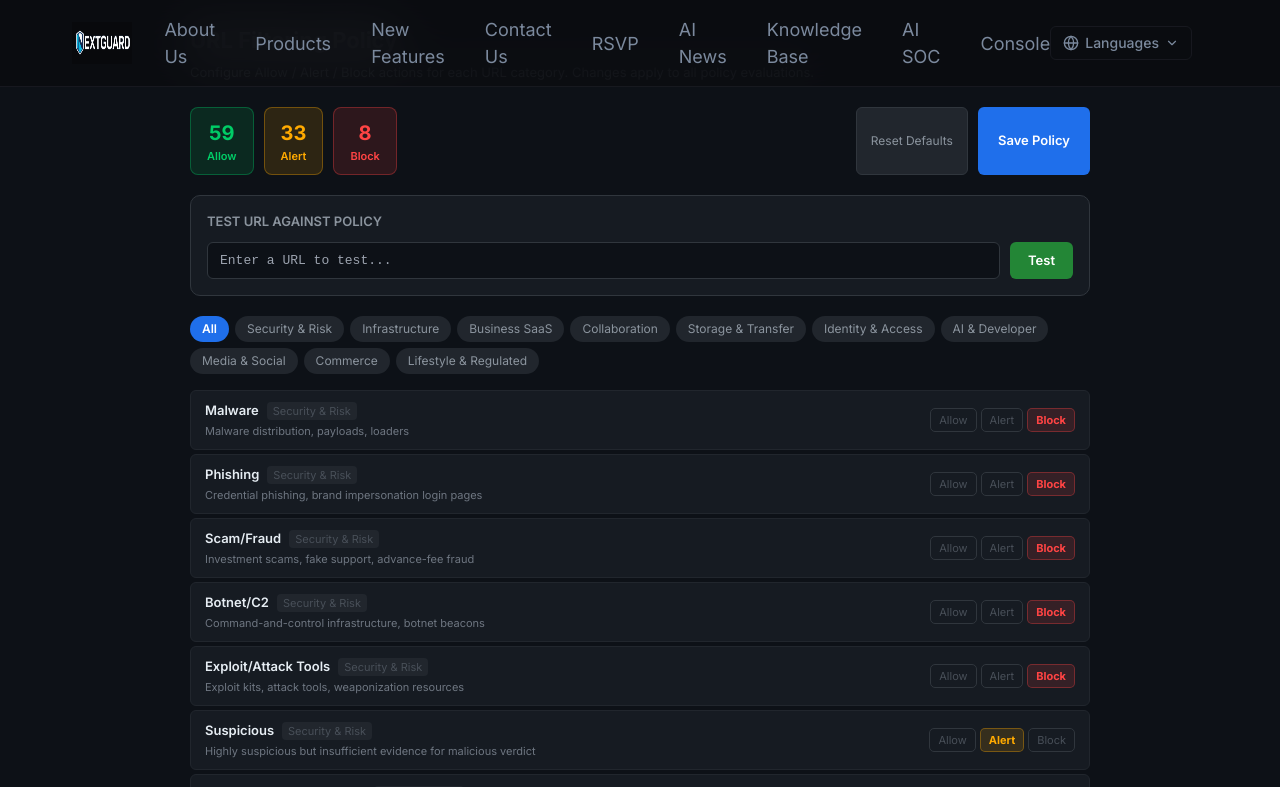
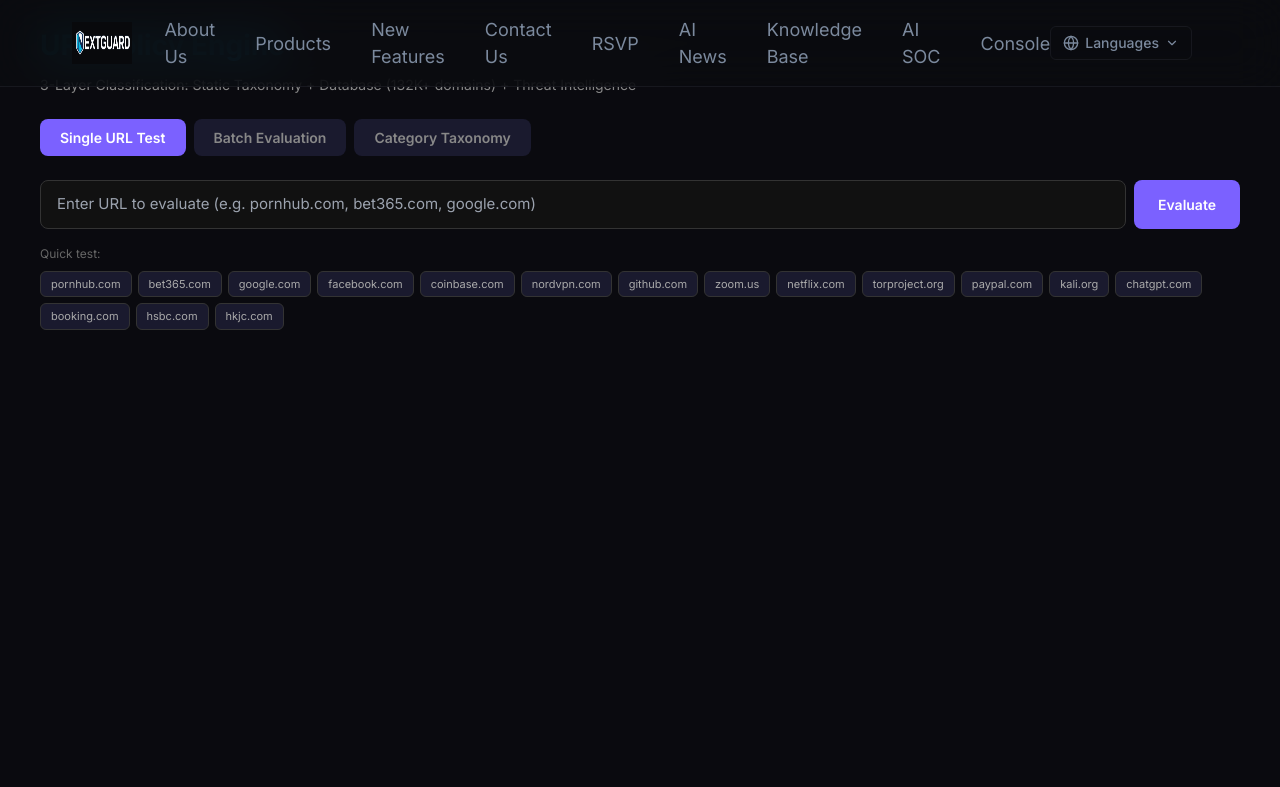
Before and after one commit to NextGuard-hk/nextguard-website, a Next.js app: page /dashboard/url-policy in a window 1280 px wide. Shown: the top 787 px of the page. Built offline with nearby package versions, Linux system fonts and the light colour scheme.

Commit message:
feat: enhanced URL Policy dashboard with 3-layer eval, batch mode, taxonomy view

```diff
--- a/app/dashboard/url-policy/page.tsx
+++ b/app/dashboard/url-policy/page.tsx
@@ -1,197 +1,228 @@
 'use client';
-import React, { useState, useEffect } from 'react';
+import React, { useState } from 'react';
 import { URL_TAXONOMY } from '@/lib/url-categories';
 
-type PolicyAction = 'Allow' | 'Alert' | 'Block';
-interface CategoryPolicy { catId: number; action: PolicyAction; }
+type PolicyAction = 'Allow' | 'Alert' | 'Warn' | 'Block' | 'Isolate';
 
-const ACTION_COLORS: Record<PolicyAction, string> = {
-  Allow: '#00cc66',
-  Alert: '#ffaa00',
-  Block: '#ff4444',
+const ACTION_COLORS: Record<string, string> = {
+  Allow: '#00cc66', Alert: '#ffaa00', Warn: '#ffaa00', Block: '#ff4444', Isolate: '#aa44ff',
+};
+const ACTION_BG: Record<string, string> = {
+  Allow: '#00cc6622', Alert: '#ffaa0022', Warn: '#ffaa0022', Block: '#ff444422', Isolate: '#aa44ff22',
 };
 
-const ACTION_BG: Record<PolicyAction, string> = {
-  Allow: '#00cc6622',
-  Alert: '#ffaa0022',
-  Block: '#ff444422',
-};
+const GROUPS = [...new Set(Object.values(URL_TAXONOMY).map((c: any) => c.group))];
 
-const GROUPS = [...new Set(Object.values(URL_TAXONOMY).map(c => c.group))];
+interface EvalResult {
+  url: string; domain: string; action: string; confidence: number;
+  categorySource: string; categories: string[]; primaryCategory: string;
+  group: string | null; defaultAction: string | null;
+  threatIntel: { isMalicious: boolean; riskLevel: string; threatType: string | null };
+  dbCategoryMatch: string | null; evalMs: number; timestamp: string;
+}
 
-const DEFAULT_POLICIES: Record<number, PolicyAction> = {};
-Object.entries(URL_TAXONOMY).forEach(([id, c]) => {
-  DEFAULT_POLICIES[Number(id)] = c.defaultAction as PolicyAction;
-});
+export default function URLPolicyPage() {
+  const [testUrl, setTestUrl] = useState('');
+  const [evalResult, setEvalResult] = useState<EvalResult | null>(null);
+  const [loading, setLoading] = useState(false);
+  const [batchUrls, setBatchUrls] = useState('');
+  const [batchResults, setBatchResults] = useState<EvalResult[]>([]);
+  const [activeTab, setActiveTab] = useState<'test' | 'batch' | 'taxonomy'>('test');
 
-export default function UrlPolicyPage() {
-  const [policies, setPolicies] = useState<Record<number, PolicyAction>>(DEFAULT_POLICIES);
-  const [selectedGroup, setSelectedGroup] = useState<string>('All');
-  const [saved, setSaved] = useState(false);
-  const [testUrl, setTestUrl] = useState('');
-  const [testResult, setTestResult] = useState<{ categories: string[]; action: PolicyAction; verdict: string; score: number } | null>(null);
-  const [testing, setTesting] = useState(false);
+  async function testPolicy() {
+    if (!testUrl.trim()) return;
+    setLoading(true);
+    try {
+      const res = await fetch(`/api/v1/url-policy/evaluate?url=${encodeURIComponent(testUrl.trim())}`);
+      const data = await res.json();
+      setEvalResult(data);
+    } catch (e) { console.error(e); }
+    setLoading(false);
+  }
 
-  const setAction = (catId: number, action: PolicyAction) => {
-    setPolicies(prev => ({ ...prev, [catId]: action }));
-    setSaved(false);
-  };
-
-  const setGroupAction = (group: string, action: PolicyAction) => {
-    const updates: Record<number, PolicyAction> = {};
-    Object.entries(URL_TAXONOMY).forEach(([id, c]) => {
-      if (c.group === group) updates[Number(id)] = action;
-    });
-    setPolicies(prev => ({ ...prev, ...updates }));
-    setSaved(false);
-  };
-
-  const resetDefaults = () => {
-    setPolicies({ ...DEFAULT_POLICIES });
-    setSaved(false);
-  };
-
-  const savePolicy = () => {
+  async function testBatch() {
+    const urls = batchUrls.split('\n').map(u => u.trim()).filter(Boolean);
+    if (!urls.length) return;
+    setLoading(true);
     try {
-      localStorage.setItem('ng_url_policies', JSON.stringify(policies));
-      setSaved(true);
-      setTimeout(() => setSaved(false), 3000);
-    } catch {}
-  };
-
-  useEffect(() => {
-    try {
-      const stored = localStorage.getItem('ng_url_policies');
-      if (stored) setPolicies(JSON.parse(stored));
-    } catch {}
-  }, []);
-
-  const testUrlPolicy = async () => {
-    if (!testUrl.trim()) return;
-    setTesting(true);
-    setTestResult(null);
-    try {
-      const res = await fetch(`/api/v1/url-policy/evaluate?url=${encodeURIComponent(testUrl)}`);
-      if (res.ok) {
-        const data = await res.json();
-        const cats: string[] = data.categories || [];
-        const actionPriority: Record<string, number> = { Block: 3, Alert: 2, Allow: 1 };
-        const highestAction = cats.reduce((best: PolicyAction, cat: string) => {
-          const catEntry = Object.entries(URL_TAXONOMY).find(([,c]) => c.name.toLowerCase() === cat.toLowerCase() || c.slug.toLowerCase() === cat.toLowerCase());
-          const catId = catEntry ? Number(catEntry[0]) : -1;
-          const action = catId > 0 ? (policies[catId] || 'Allow') : 'Allow';
-          return (actionPriority[action] || 0) > (actionPriority[best] || 0) ? action as PolicyAction : best;
-        }, 'Allow' as PolicyAction);
-        setTestResult({ categories: cats, action: highestAction, verdict: data.verdict || 'unknown', score: data.threat_score ?? 0 });
-      }
-    } catch {}
-    setTesting(false);
-  };
-
-  const filteredCategories = Object.entries(URL_TAXONOMY).filter(([, c]) =>
-    selectedGroup === 'All' || c.group === selectedGroup
-  );
-
-  const counts = { Allow: 0, Alert: 0, Block: 0 };
-  Object.values(policies).forEach(a => { counts[a] = (counts[a] || 0) + 1; });
+      const res = await fetch('/api/v1/url-policy/evaluate', {
+        method: 'POST', headers: { 'Content-Type': 'application/json' },
+        body: JSON.stringify({ urls }),
+      });
+      const data = await res.json();
+      setBatchResults(data.results || []);
+    } catch (e) { console.error(e); }
+    setLoading(false);
+  }
 
   return (
-    <div style={{ minHeight: '100vh', background: '#0d1117', color: '#e6edf3', padding: '24px 16px' }}>
-      <div style={{ maxWidth: '900px', margin: '0 auto' }}>
+    <div style={{minHeight:'100vh',background:'#0a0a0f',color:'#e0e0e0',padding:'24px'}}>
+      <div style={{maxWidth:1200,margin:'0 auto'}}>
+        <h1 style={{fontSize:28,fontWeight:700,marginBottom:8,background:'linear-gradient(90deg,#00d4ff,#7b61ff)',WebkitBackgroundClip:'text',WebkitTextFillColor:'transparent'}}>
+          URL Policy Engine
+        </h1>
+        <p style={{color:'#888',marginBottom:24,fontSize:14}}>3-Layer Classification: Static Taxonomy + Database (132K+ domains) + Threat Intelligence</p>
 
-        <div style={{ marginBottom: '24px' }}>
-          <h1 style={{ fontSize: '22px', fontWeight: 700, marginBottom: '6px' }}>URL Filtering Policy</h1>
-          <p style={{ color: '#8b949e', fontSize: '13px' }}>Configure Allow / Alert / Block actions for each URL category. Changes apply to all policy evaluations.</p>
+        {/* Tabs */}
+        <div style={{display:'flex',gap:8,marginBottom:24}}>
+          {(['test','batch','taxonomy'] as const).map(tab => (
+            <button key={tab} onClick={() => setActiveTab(tab)}
+              style={{padding:'8px 20px',borderRadius:8,border:'none',cursor:'pointer',fontSize:14,fontWeight:600,
+                background: activeTab === tab ? '#7b61ff' : '#1a1a2e',
+                color: activeTab === tab ? '#fff' : '#888',
+              }}>
+              {tab === 'test' ? 'Single URL Test' : tab === 'batch' ? 'Batch Evaluation' : 'Category Taxonomy'}
+            </button>
+          ))}
         </div>
 
-        {/* Summary badges */}
-        <div style={{ display: 'flex', gap: '10px', marginBottom: '20px', flexWrap: 'wrap' }}>
-          {(['Allow', 'Alert', 'Block'] as PolicyAction[]).map(a => (
-            <div key={a} style={{ background: ACTION_BG[a], border: `1px solid ${ACTION_COLORS[a]}55`, borderRadius: '8px', padding: '10px 16px', textAlign: 'center' }}>
-              <div style={{ color: ACTION_COLORS[a], fontSize: '20px', fontWeight: 700 }}>{counts[a]}</div>
-              <div style={{ color: ACTION_COLORS[a], fontSize: '11px', fontWeight: 600 }}>{a}</div>
+        {/* Single URL Test */}
+        {activeTab === 'test' && (
+          <div>
+            <div style={{display:'flex',gap:8,marginBottom:16}}>
+              <input value={testUrl} onChange={e => setTestUrl(e.target.value)}
+                onKeyDown={e => e.key === 'Enter' && testPolicy()}
+                placeholder="Enter URL to evaluate (e.g. pornhub.com, bet365.com, google.com)"
+                style={{flex:1,padding:'12px 16px',borderRadius:8,border:'1px solid #333',background:'#111',color:'#fff',fontSize:15}} />
+              <button onClick={testPolicy} disabled={loading}
+                style={{padding:'12px 24px',borderRadius:8,border:'none',background:'#7b61ff',color:'#fff',fontWeight:600,cursor:'pointer',fontSize:14}}>
+                {loading ? 'Evaluating...' : 'Evaluate'}
+              </button>
             </div>
-          ))}
-          <div style={{ flex: 1 }} />
-          <button onClick={resetDefaults} style={{ background: '#21262d', color: '#8b949e', border: '1px solid #30363d', borderRadius: '6px', padding: '8px 14px', cursor: 'pointer', fontSize: '12px' }}>Reset Defaults</button>
-          <button onClick={savePolicy} style={{ background: saved ? '#238636' : '#1f6feb', color: '#fff', border: 'none', borderRadius: '6px', padding: '8px 20px', cursor: 'pointer', fontWeight: 600, fontSize: '13px' }}>
-            {saved ? '✓ Saved' : 'Save Policy'}
-          </button>
-        </div>
 
-        {/* URL Test */}
-        <div style={{ background: '#161b22', border: '1px solid #30363d', borderRadius: '10px', padding: '16px', marginBottom: '20px' }}>
-          <div style={{ fontSize: '13px', fontWeight: 600, color: '#8b949e', marginBottom: '10px' }}>TEST URL AGAINST POLICY</div>
-          <div style={{ display: 'flex', gap: '10px', flexWrap: 'wrap' }}>
-            <input
-              value={testUrl}
-              onChange={e => setTestUrl(e.target.value)}
-              onKeyDown={e => e.key === 'Enter' && testUrlPolicy()}
-              placeholder="Enter a URL to test..."
-              style={{ flex: 1, minWidth: '200px', background: '#0d1117', border: '1px solid #30363d', borderRadius: '6px', color: '#e0e0e0', padding: '8px 12px', fontSize: '13px', fontFamily: 'monospace' }}
-            />
-            <button onClick={testUrlPolicy} disabled={testing} style={{ background: testing ? '#21262d' : '#238636', color: '#fff', border: 'none', borderRadius: '6px', padding: '8px 18px', cursor: testing ? 'not-allowed' : 'pointer', fontWeight: 600, fontSize: '13px' }}>
-              {testing ? 'Testing...' : 'Test'}
-            </button>
-          </div>
-          {testResult && (
-            <div style={{ marginTop: '12px', display: 'flex', gap: '10px', alignItems: 'center', flexWrap: 'wrap' }}>
-              <span style={{ background: ACTION_BG[testResult.action], border: `1px solid ${ACTION_COLORS[testResult.action]}`, color: ACTION_COLORS[testResult.action], padding: '3px 14px', borderRadius: '20px', fontWeight: 700, fontSize: '13px' }}>
-                {testResult.action}
-              </span>
-              <span style={{ color: '#8b949e', fontSize: '12px' }}>{testResult.verdict} | Score: {testResult.score}</span>
-              <div style={{ display: 'flex', gap: '5px', flexWrap: 'wrap' }}>
-                {testResult.categories.map((c, i) => (
-                  <span key={i} style={{ background: '#21262d', color: '#8b949e', padding: '2px 8px', borderRadius: '10px', fontSize: '11px' }}>{c}</span>
+            {evalResult && (
+              <div style={{background:'#111',borderRadius:12,border:'1px solid #222',overflow:'hidden'}}>
+                {/* Header */}
+                <div style={{padding:'16px 20px',display:'flex',alignItems:'center',justifyContent:'space-between',
+                  borderBottom:'1px solid #222',background:ACTION_BG[evalResult.action] || '#111'}}>
+                  <div>
+                    <span style={{fontSize:18,fontWeight:700}}>{evalResult.domain}</span>
+                    <span style={{marginLeft:12,padding:'4px 12px',borderRadius:20,fontSize:13,fontWeight:600,
+                      background:ACTION_BG[evalResult.action],color:ACTION_COLORS[evalResult.action],
+                      border:`1px solid ${ACTION_COLORS[evalResult.action]}44`}}>
+                      {evalResult.action}
+                    </span>
+                  </div>
+                  <span style={{fontSize:12,color:'#666'}}>{evalResult.evalMs}ms</span>
+                </div>
+                {/* Details grid */}
+                <div style={{padding:20,display:'grid',gridTemplateColumns:'1fr 1fr',gap:16}}>
+                  <DetailCard label="Primary Category" value={evalResult.primaryCategory} />
+                  <DetailCard label="Confidence" value={`${evalResult.confidence}%`} />
+                  <DetailCard label="Category Source" value={evalResult.categorySource} />
+                  <DetailCard label="Group" value={evalResult.group || 'N/A'} />
+                  <DetailCard label="All Categories" value={evalResult.categories.join(', ')} />
+                  <DetailCard label="DB Match" value={evalResult.dbCategoryMatch || 'None'} />
+                  <DetailCard label="Threat Intel" value={
+                    evalResult.threatIntel.isMalicious ? `MALICIOUS (${evalResult.threatIntel.riskLevel})` : 'Clean'
+                  } highlight={evalResult.threatIntel.isMalicious} />
+                  <DetailCard label="Default Action" value={evalResult.defaultAction || 'N/A'} />
+                </div>
+              </div>
+            )}
+
+            {/* Quick test buttons */}
+            <div style={{marginTop:16}}>
+              <p style={{color:'#666',fontSize:12,marginBottom:8}}>Quick test:</p>
+              <div style={{display:'flex',flexWrap:'wrap',gap:6}}>
+                {['pornhub.com','bet365.com','google.com','facebook.com','coinbase.com','nordvpn.com',
+                  'github.com','zoom.us','netflix.com','torproject.org','paypal.com','kali.org',
+                  'chatgpt.com','booking.com','hsbc.com','hkjc.com'].map(url => (
+                  <button key={url} onClick={() => { setTestUrl(url); setTimeout(() => {
+                    fetch(`/api/v1/url-policy/evaluate?url=${url}`).then(r => r.json()).then(setEvalResult);
+                  }, 0); }}
+                    style={{padding:'4px 10px',borderRadius:6,border:'1px solid #333',background:'#1a1a2e',
+                      color:'#aaa',fontSize:11,cursor:'pointer'}}>
+                    {url}
+                  </button>
                 ))}
               </div>
             </div>
-          )}
-        </div>
+          </div>
+        )}
 
-        {/* Group filter */}
-        <div style={{ display: 'flex', gap: '6px', marginBottom: '16px', flexWrap: 'wrap' }}>
-          {['All', ...GROUPS].map(g => (
-            <button key={g} onClick={() => setSelectedGroup(g)} style={{ background: selectedGroup === g ? '#1f6feb' : '#21262d', color: selectedGroup === g ? '#fff' : '#8b949e', border: 'none', borderRadius: '20px', padding: '4px 12px', cursor: 'pointer', fontSize: '12px', fontWeight: selectedGroup === g ? 600 : 400 }}>{g}</button>
-          ))}
-        </div>
+        {/* Batch Evaluation */}
+        {activeTab === 'batch' && (
+          <div>
+            <textarea value={batchUrls} onChange={e => setBatchUrls(e.target.value)}
+              placeholder="Enter URLs (one per line, max 50)\npornhub.com\ngoogle.com\nbet365.com"
+              style={{width:'100%',minHeight:120,padding:12,borderRadius:8,border:'1px solid #333',
+                background:'#111',color:'#fff',fontSize:14,fontFamily:'monospace',resize:'vertical'}} />
+            <button onClick={testBatch} disabled={loading}
+              style={{marginTop:8,padding:'10px 24px',borderRadius:8,border:'none',background:'#7b61ff',
+                color:'#fff',fontWeight:600,cursor:'pointer'}}>
+              {loading ? 'Processing...' : 'Batch Evaluate'}
+            </button>
+            {batchResults.length > 0 && (
+              <div style={{marginTop:16,overflowX:'auto'}}>
+                <table style={{width:'100%',borderCollapse:'collapse',fontSize:13}}>
+                  <thead>
+                    <tr style={{borderBottom:'1px solid #333'}}>
+                      <th style={{padding:8,textAlign:'left',color:'#888'}}>Domain</th>
+                      <th style={{padding:8,textAlign:'left',color:'#888'}}>Action</th>
+                      <th style={{padding:8,textAlign:'left',color:'#888'}}>Category</th>
+                      <th style={{padding:8,textAlign:'left',color:'#888'}}>Confidence</th>
+                      <th style={{padding:8,textAlign:'left',color:'#888'}}>Source</th>
+                      <th style={{padding:8,textAlign:'left',color:'#888'}}>ms</th>
+                    </tr>
+                  </thead>
+                  <tbody>
+                    {batchResults.map((r, i) => (
+                      <tr key={i} style={{borderBottom:'1px solid #1a1a2e'}}>
+                        <td style={{padding:8,fontFamily:'monospace'}}>{r.domain}</td>
+                        <td style={{padding:8}}>
+                          <span style={{padding:'2px 8px',borderRadius:4,fontSize:12,fontWeight:600,
+                            color:ACTION_COLORS[r.action],background:ACTION_BG[r.action]}}>{r.action}</span>
+                        </td>
+                        <td style={{padding:8}}>{r.primaryCategory}</td>
+                        <td style={{padding:8}}>{r.confidence}%</td>
+                        <td style={{padding:8,color:'#666'}}>{r.categorySource}</td>
+                        <td style={{padding:8,color:'#666'}}>{r.evalMs}</td>
+                      </tr>
+                    ))}
+                  </tbody>
+                </table>
+              </div>
+            )}
+          </div>
+        )}
 
-        {/* Group bulk actions */}
-        {selectedGroup !== 'All' && (
-          <div style={{ background: '#161b22', border: '1px solid #30363d', borderRadius: '8px', padding: '10px 14px', marginBottom: '12px', display: 'flex', gap: '8px', alignItems: 'center', flexWrap: 'wrap' }}>
-            <span style={{ color: '#8b949e', fontSize: '12px' }}>Set all in <strong style={{ color: '#e6edf3' }}>{selectedGroup}</strong>:</span>
-            {(['Allow', 'Alert', 'Block'] as PolicyAction[]).map(a => (
-              <button key={a} onClick={() => setGroupAction(selectedGroup, a)} style={{ background: ACTION_BG[a], color: ACTION_COLORS[a], border: `1px solid ${ACTION_COLORS[a]}55`, borderRadius: '6px', padding: '3px 12px', cursor: 'pointer', fontSize: '12px', fontWeight: 600 }}>{a}</button>
+        {/* Taxonomy View */}
+        {activeTab === 'taxonomy' && (
+          <div>
+            {GROUPS.map(group => (
+              <div key={group} style={{marginBottom:24}}>
+                <h3 style={{fontSize:16,fontWeight:600,color:'#7b61ff',marginBottom:8,borderBottom:'1px solid #222',paddingBottom:4}}>{group}</h3>
+                <div style={{display:'grid',gridTemplateColumns:'repeat(auto-fill,minmax(280px,1fr))',gap:8}}>
+                  {Object.entries(URL_TAXONOMY)
+                    .filter(([,v]: any) => v.group === group)
+                    .map(([id, cat]: any) => (
+                      <div key={id} style={{padding:'10px 14px',borderRadius:8,background:'#111',border:'1px solid #222',fontSize:13}}>
+                        <div style={{display:'flex',justifyContent:'space-between',alignItems:'center'}}>
+                          <span style={{fontWeight:600}}>{cat.name}</span>
+                          <span style={{padding:'2px 8px',borderRadius:4,fontSize:11,fontWeight:600,
+                            color:ACTION_COLORS[cat.defaultAction],background:ACTION_BG[cat.defaultAction]}}>
+                            {cat.defaultAction}
+                          </span>
+                        </div>
+                        <p style={{color:'#666',fontSize:11,marginTop:4}}>{cat.description}</p>
+                      </div>
+                    ))}
+                </div>
+              </div>
             ))}
           </div>
         )}
-
-        {/* Category list */}
-        <div style={{ display: 'flex', flexDirection: 'column', gap: '4px' }}>
-          {filteredCategories.map(([id, cat]) => {
-            const catId = Number(id);
-            const action = policies[catId] || 'Allow';
-            const isChanged = action !== (cat.defaultAction as PolicyAction);
-            return (
-              <div key={catId} style={{ background: '#161b22', border: `1px solid ${isChanged ? '#1f6feb33' : '#21262d'}`, borderRadius: '6px', padding: '10px 14px', display: 'flex', justifyContent: 'space-between', alignItems: 'center', gap: '8px' }}>
-                <div style={{ flex: 1, minWidth: 0 }}>
-                  <div style={{ display: 'flex', alignItems: 'center', gap: '8px', flexWrap: 'wrap' }}>
-                    <span style={{ color: '#e6edf3', fontSize: '13px', fontWeight: 600 }}>{cat.name}</span>
-                    <span style={{ color: '#484f58', fontSize: '11px', background: '#21262d', padding: '1px 6px', borderRadius: '4px' }}>{cat.group}</span>
-                    {isChanged && <span style={{ color: '#1f6feb', fontSize: '10px' }}>modified</span>}
-                  </div>
-                  <div style={{ color: '#6e7681', fontSize: '11px', marginTop: '2px', overflow: 'hidden', textOverflow: 'ellipsis', whiteSpace: 'nowrap' }}>{cat.description}</div>
-                </div>
-                <div style={{ display: 'flex', gap: '4px', flexShrink: 0 }}>
-                  {(['Allow', 'Alert', 'Block'] as PolicyAction[]).map(a => (
-                    <button key={a} onClick={() => setAction(catId, a)} style={{ background: action === a ? ACTION_BG[a] : 'transparent', color: action === a ? ACTION_COLORS[a] : '#484f58', border: `1px solid ${action === a ? ACTION_COLORS[a] + '55' : '#30363d'}`, borderRadius: '5px', padding: '3px 8px', cursor: 'pointer', fontSize: '11px', fontWeight: action === a ? 700 : 400 }}>{a}</button>
-                  ))}
-                </div>
-              </div>
-            );
-          })}
-        </div>
       </div>
     </div>
   );
 }
+
+function DetailCard({ label, value, highlight }: { label: string; value: string; highlight?: boolean }) {
+  return (
+    <div style={{background:'#0d0d15',padding:'10px 14px',borderRadius:8,border:'1px solid #1a1a2e'}}>
+      <div style={{fontSize:11,color:'#666',marginBottom:4}}>{label}</div>
+      <div style={{fontSize:14,fontWeight:600,color: highlight ? '#ff4444' : '#e0e0e0'}}>{value}</div>
+    </div>
+  );
+}
```
